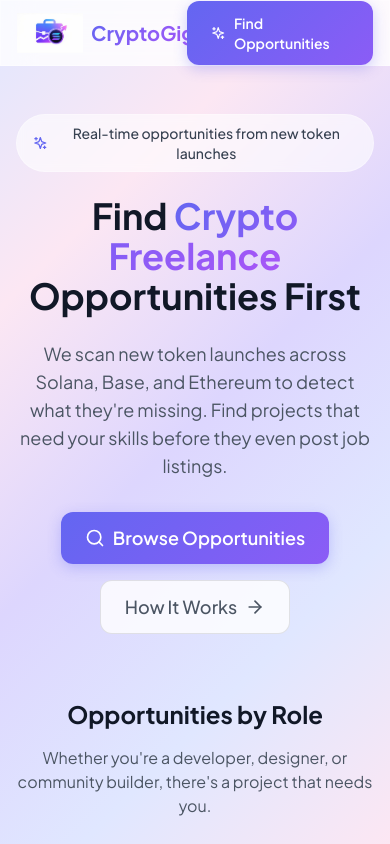
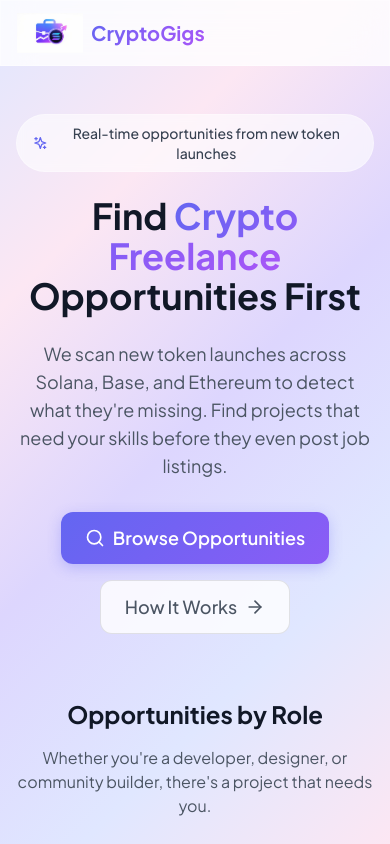
Before and after one commit to Vibeaman/cryptogigs, a React (Vite) app in the folder client/: page / in a window 390 px wide. Shown: the top 844 px of the page. Built offline with nearby package versions, Linux system fonts and the light colour scheme; no server answers.

Commit message:
Hide CTA button on mobile to fix header overlap

```diff
--- a/client/src/components/Header.jsx
+++ b/client/src/components/Header.jsx
@@ -38,10 +38,10 @@ function Header() {
             </Link>
           </nav>
 
-          {/* CTA */}
+          {/* CTA - hidden on mobile, shown on larger screens */}
           <Link
             to="/browse"
-            className="btn-primary flex items-center gap-2 text-sm"
+            className="btn-primary hidden sm:flex items-center gap-2 text-sm"
           >
             <Sparkles className="w-4 h-4" />
             Find Opportunities
```
Also changed, not shown: 4 other files (tests, documents, lock files or other folders).
